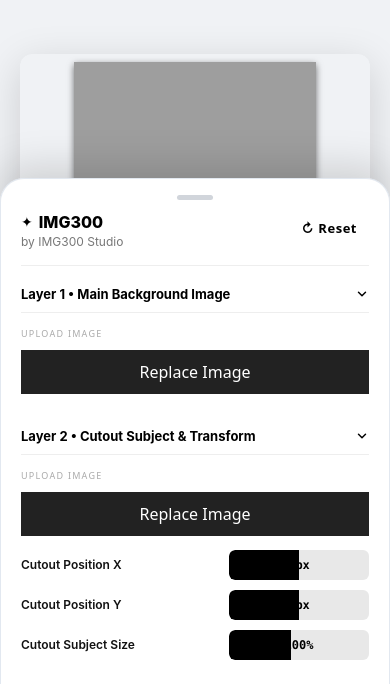
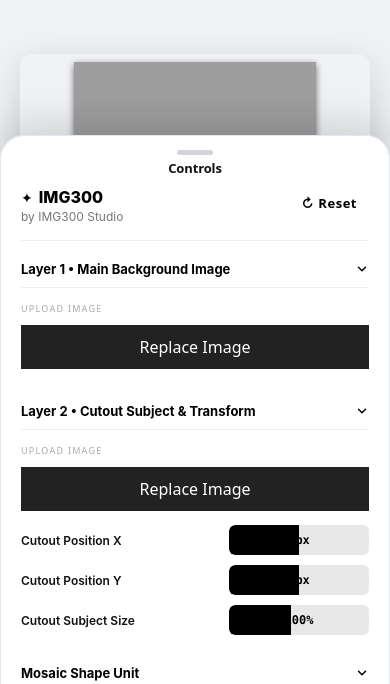
Before and after one commit to victorchen1211/IMG300, a Next.js app: page /shape-mosaic in a window 390 px wide. Shown: the part 160-844 px from the top of the page. Built offline with nearby package versions, Linux system fonts and the light colour scheme.

Commit message:
feat: implement interactive collapsible mobile bottom sheet drawer matching Controls header bar design

```diff
--- a/src/app/page.module.scss
+++ b/src/app/page.module.scss
@@ -27,8 +27,8 @@
   flex-shrink: 0;
   display: flex;
   flex-direction: column;
-  box-sizing: border-box;
   z-index: 100;
+  transition: max-height 0.35s cubic-bezier(0.25, 1, 0.5, 1), transform 0.35s cubic-bezier(0.25, 1, 0.5, 1);
 
   @media (max-width: 1024px) {
     position: fixed;
@@ -39,22 +39,30 @@
     max-width: 100%;
     margin: 0;
     height: auto;
-    max-height: 60vh;
+    max-height: 65vh;
     border-radius: 24px 24px 0 0;
     box-shadow: 0 -10px 40px rgba(0, 0, 0, 0.15);
     border: 1px solid #e2e8f0;
     border-bottom: none;
-    padding: 12px 20px 28px;
+    padding: 10px 20px 24px;
+
+    &.collapsed {
+      max-height: 54px !important;
+      overflow: hidden !important;
+      padding-bottom: 8px !important;
+    }
   }
 }
 
 .dragHandleBar {
   display: none;
   width: 100%;
-  padding: 4px 0 12px;
+  padding: 4px 0 10px;
+  flex-direction: column;
   align-items: center;
   justify-content: center;
   cursor: pointer;
+  user-select: none;
 
   @media (max-width: 1024px) {
     display: flex;
@@ -66,6 +74,14 @@
   height: 5px;
   background: #d1d5db;
   border-radius: 3px;
+  margin-bottom: 4px;
+}
+
+.controlsHeaderTitle {
+  font-size: 13px;
+  font-weight: 700;
+  color: #111111;
+  letter-spacing: -0.01em;
 }
 
 .brandTitle {
--- a/src/components/MosaicEffectGenerator.tsx
+++ b/src/components/MosaicEffectGenerator.tsx
@@ -43,6 +43,7 @@ export const MosaicEffectGenerator: React.FC = () => {
   const [cutoutBgColor, setCutoutBgColor] = useState<string>("#0a0a0f"); // Cutout Background Color
   const [mosaicBlockSize, setMosaicBlockSize] = useState<number>(14); // Mosaic Resolution (4px ~ 40px)
   const [blurRadius, setBlurRadius] = useState<number>(10); // Blur Radius (4px ~ 24px)
+  const [isMobileCollapsed, setIsMobileCollapsed] = useState<boolean>(false); // Mobile Drawer Collapse State
 
   // Load default sample image on mount
   useEffect(() => {
@@ -403,10 +404,14 @@ export const MosaicEffectGenerator: React.FC = () => {
   return (
     <div className={styles.appContainer} style={{ background: "#f0f2f5", minHeight: "100vh" }}>
       {/* Brik.space Floating White Card Sidebar / Mobile Bottom Sheet */}
-      <div className={styles.sidebar}>
+      <div className={`${styles.sidebar} ${isMobileCollapsed ? styles.collapsed : ""}`}>
         {/* Mobile Bottom Sheet Handle Pill Bar */}
-        <div className={styles.dragHandleBar}>
+        <div
+          className={styles.dragHandleBar}
+          onClick={() => setIsMobileCollapsed(!isMobileCollapsed)}
+        >
           <div className={styles.dragHandlePill} />
+          <span className={styles.controlsHeaderTitle}>Controls</span>
         </div>
         {/* Brik.space Header with Reset Button */}
         <div
--- a/src/components/ShapeMosaicGenerator.tsx
+++ b/src/components/ShapeMosaicGenerator.tsx
@@ -48,6 +48,7 @@ export const ShapeMosaicGenerator: React.FC = () => {
 
   // Smart Checkerboard Background Cutout Filter Sensitivity
   const [bgThreshold, setBgThreshold] = useState<number>(170); // Threshold for neutral grey/white checkerboard removal
+  const [isMobileCollapsed, setIsMobileCollapsed] = useState<boolean>(false); // Mobile Drawer Collapse State
 
   // Load default sample background image & IMG300 typography cutout subject on mount
   useEffect(() => {
@@ -301,10 +302,14 @@ export const ShapeMosaicGenerator: React.FC = () => {
   return (
     <div className={styles.appContainer} style={{ background: "#f0f2f5", minHeight: "100vh" }}>
       {/* Brik.space Style Floating White Card Sidebar / Mobile Bottom Sheet */}
-      <div className={styles.sidebar}>
+      <div className={`${styles.sidebar} ${isMobileCollapsed ? styles.collapsed : ""}`}>
         {/* Mobile Bottom Sheet Handle Pill Bar */}
-        <div className={styles.dragHandleBar}>
+        <div
+          className={styles.dragHandleBar}
+          onClick={() => setIsMobileCollapsed(!isMobileCollapsed)}
+        >
           <div className={styles.dragHandlePill} />
+          <span className={styles.controlsHeaderTitle}>Controls</span>
         </div>
         {/* Brik.space Header with Reset Button */}
         <div
```
